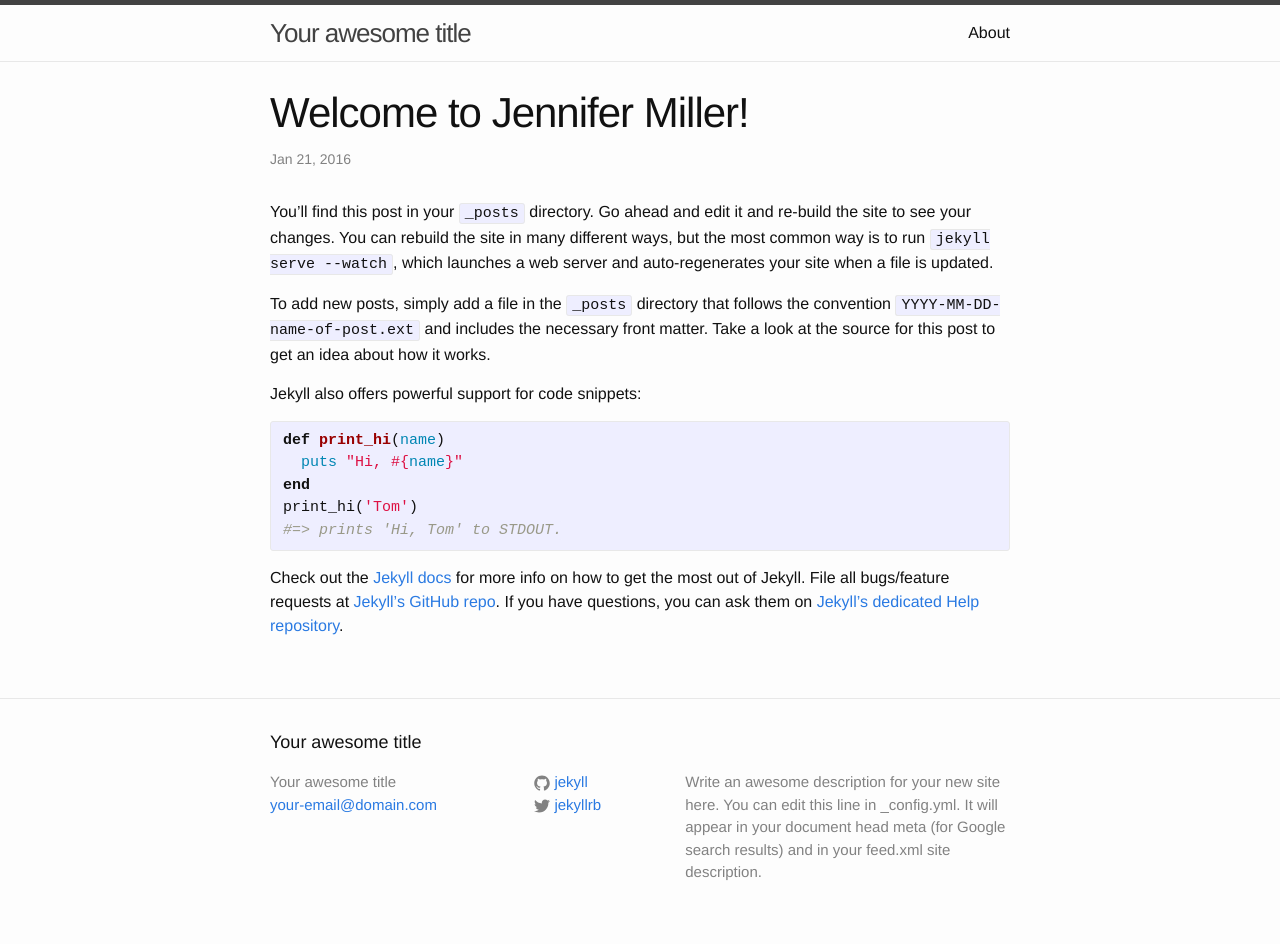
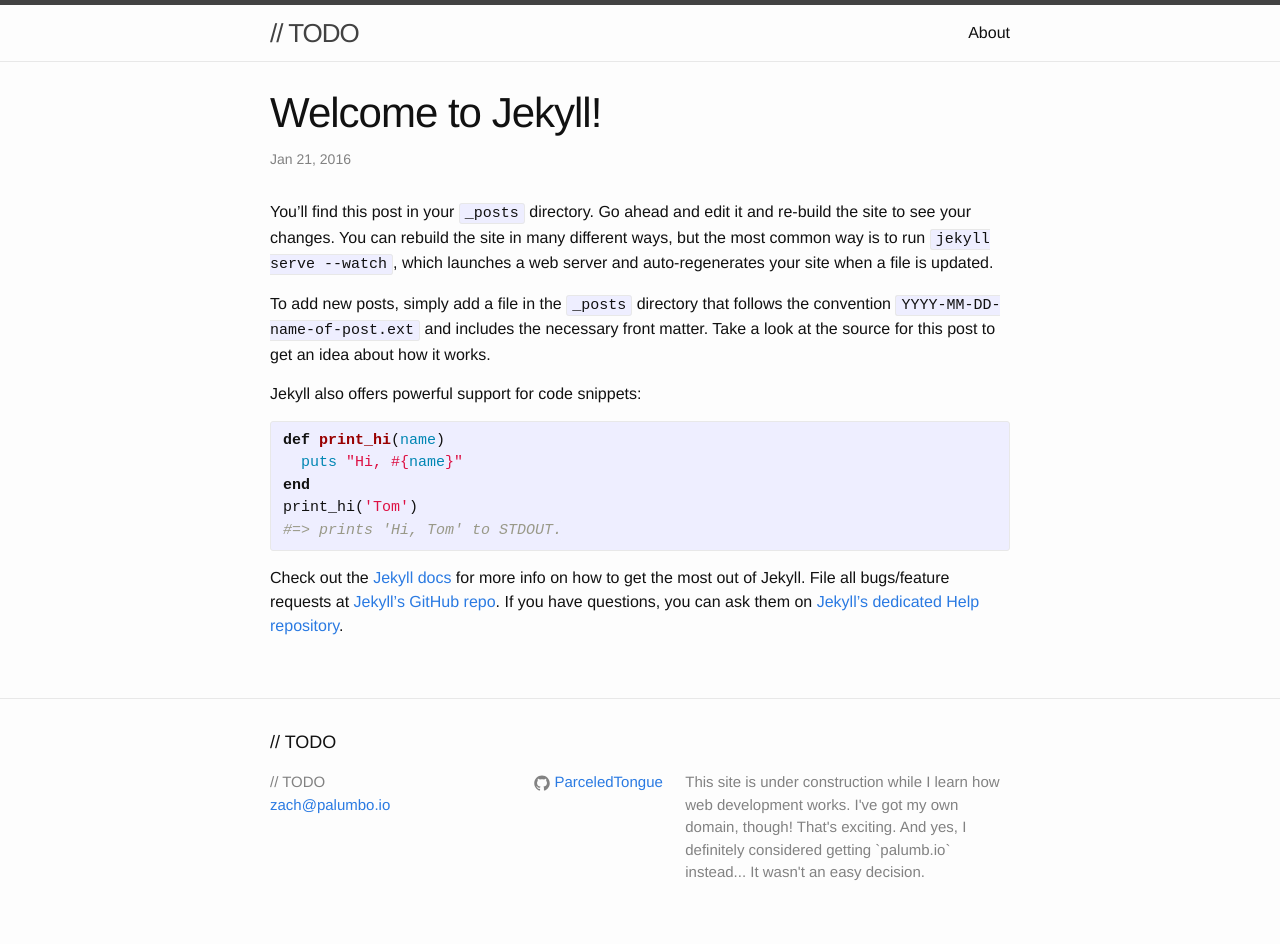
Before and after one commit to ParceledTongue/ParceledTongue.github.io, a Jekyll site: the page built from _posts/2016-01-21-welcome-to-jekyll.markdown, in a window 1280 px wide. Built offline with Jekyll 4.4.1, drawn with Linux system fonts in a browser that asks for light colours.

Commit message:
Updated the config file
Signed-off-by: Zachary Palumbo <ztp3@case.edu>

```diff
--- a/_config.yml
+++ b/_config.yml
@@ -1,14 +1,13 @@
 # Site settings
-title: Your awesome title
-email: your-email@domain.com
+title: // TODO
+email: zach@palumbo.io
 description: > # this means to ignore newlines until "baseurl:"
-  Write an awesome description for your new site here. You can edit this
-  line in _config.yml. It will appear in your document head meta (for
-  Google search results) and in your feed.xml site description.
+  This site is under construction while I learn how web development works.
+  I've got my own domain, though! That's exciting. And yes, I definitely
+  considered getting `palumb.io` instead... It wasn't an easy decision.
 baseurl: "" # the subpath of your site, e.g. /blog/
-url: "http://yourdomain.com" # the base hostname & protocol for your site
-twitter_username: jekyllrb
-github_username:  jekyll
+url: "palumbo.io" # the base hostname & protocol for your site
+github_username: ParceledTongue
 
 # Build settings
 markdown: kramdown
--- a/_posts/2016-01-21-welcome-to-jekyll.markdown
+++ b/_posts/2016-01-21-welcome-to-jekyll.markdown
@@ -1,6 +1,6 @@
 ---
 layout: post
-title:  "Welcome to Jennifer Miller!"
+title:  "Welcome to Jekyll!"
 date:   2016-01-21 18:39:12
 categories: jekyll update
 ---
```
